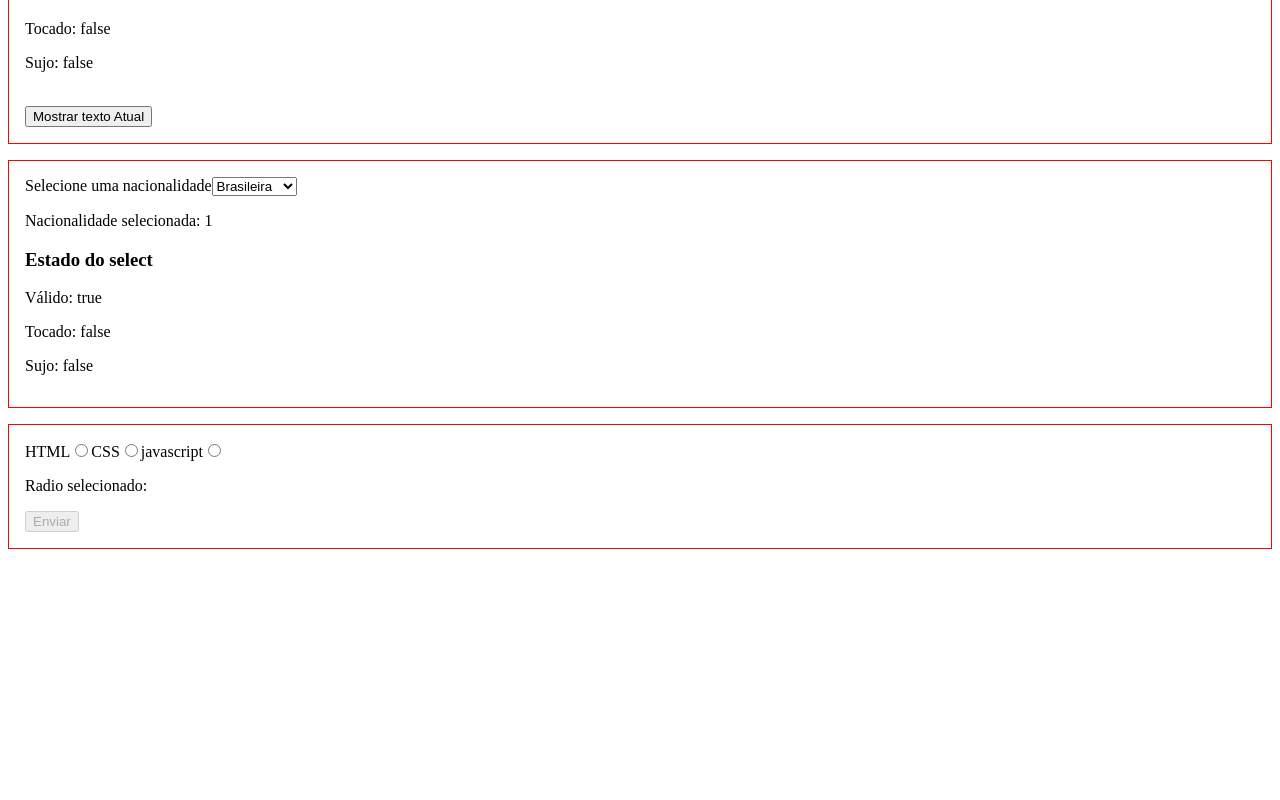
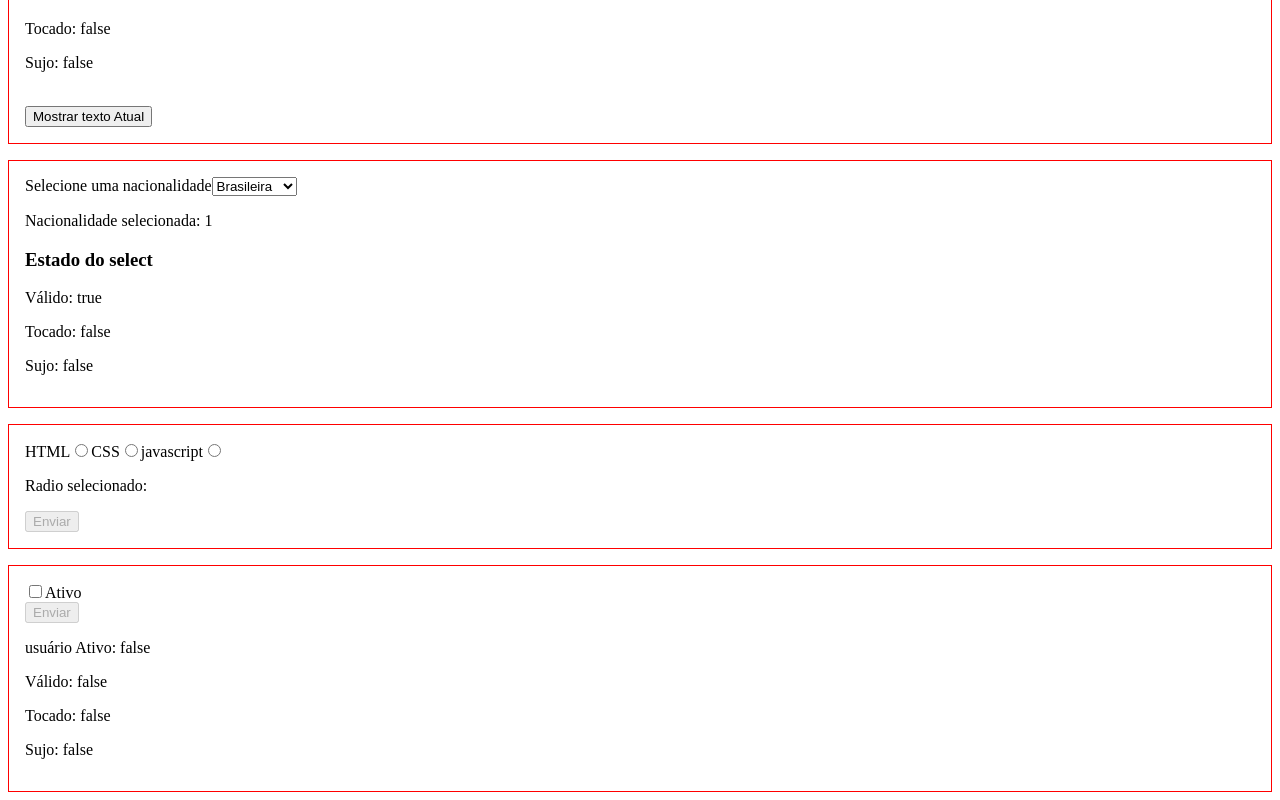
Before and after one commit to Eduardo-XavierPaula/template_driven_forms, an Angular app: page / in a window 1280 px wide. Shown: the part 331-1131 px from the top of the page. Before the commit the page ends 888 px from the top, so only its background shows below. Built offline with nearby package versions, Linux system fonts and the light colour scheme.

Commit message:
✨ New feature: ngmodel checkbox, by Eduardo Xavier

```diff
--- a/src/app/app.component.html
+++ b/src/app/app.component.html
@@ -10,3 +10,6 @@
 <div class="container">
   <app-radio></app-radio>
 </div>
+<div class="container">
+  <app-checkbox></app-checkbox>
+</div>
--- a/src/app/app.module.ts
+++ b/src/app/app.module.ts
@@ -8,9 +8,10 @@ import { InputTextComponent } from './elements/input-text/input-text.component';
 import { TextareaComponent } from './elements/textarea/textarea.component';
 import { SelectComponent } from './elements/select/select.component';
 import { RadioComponent } from './elements/radio/radio.component';
+import { CheckboxComponent } from './elements/checkbox/checkbox.component';
 
 @NgModule({
-  declarations: [AppComponent, InputTextComponent, TextareaComponent, SelectComponent, RadioComponent],
+  declarations: [AppComponent, InputTextComponent, TextareaComponent, SelectComponent, RadioComponent, CheckboxComponent],
   imports: [BrowserModule, AppRoutingModule, FormsModule],
   providers: [],
   bootstrap: [AppComponent],
--- /dev/null
+++ b/src/app/elements/checkbox/checkbox.component.html
@@ -0,0 +1,28 @@
+<!-- <input
+  type="checkbox"
+  name="isActive"
+  id="isActive"
+  [(ngModel)]="isActive"
+  #checkboxFormControl="ngModel"
+  required
+/>
+<label for="isActive">Ativo</label> -->
+
+<form #f="ngForm">
+  <input
+    type="checkbox"
+    name="isActive"
+    id="isActive"
+    [ngModel]="isActive"
+    (ngModelChange)="onChange($event)"
+    #checkboxFormControl="ngModel"
+    required
+  />
+  <label for="isActive">Ativo</label>
+</form>
+<button [disabled]="f.invalid">Enviar</button>
+<p>usuário Ativo: {{ isActive }}</p>
+
+<p>Válido: {{ checkboxFormControl.valid }}</p>
+<p>Tocado: {{ checkboxFormControl.touched }}</p>
+<p>Sujo: {{ checkboxFormControl.dirty }}</p>
--- /dev/null
+++ b/src/app/elements/checkbox/checkbox.component.ts
@@ -0,0 +1,15 @@
+import { Component } from '@angular/core';
+
+@Component({
+  selector: 'app-checkbox',
+  templateUrl: './checkbox.component.html',
+  styleUrl: './checkbox.component.scss',
+})
+export class CheckboxComponent {
+  isActive: boolean = false;
+
+  onChange(isUserActive: boolean) {
+    console.log('onChange', isUserActive);
+    this.isActive = isUserActive;
+  }
+}
```
Also changed, not shown: src/app/elements/checkbox/checkbox.component.scss (added), 1 other file (tests, documents, lock files or other folders).
